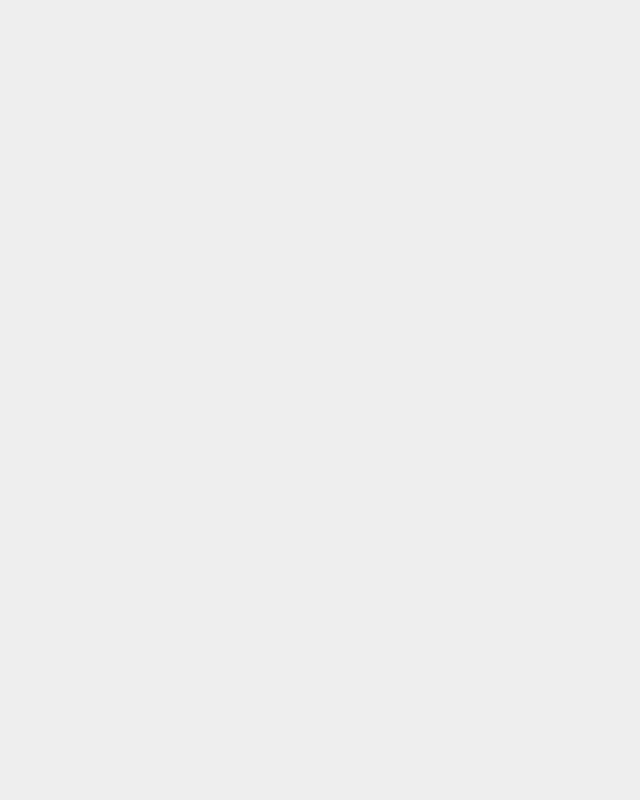
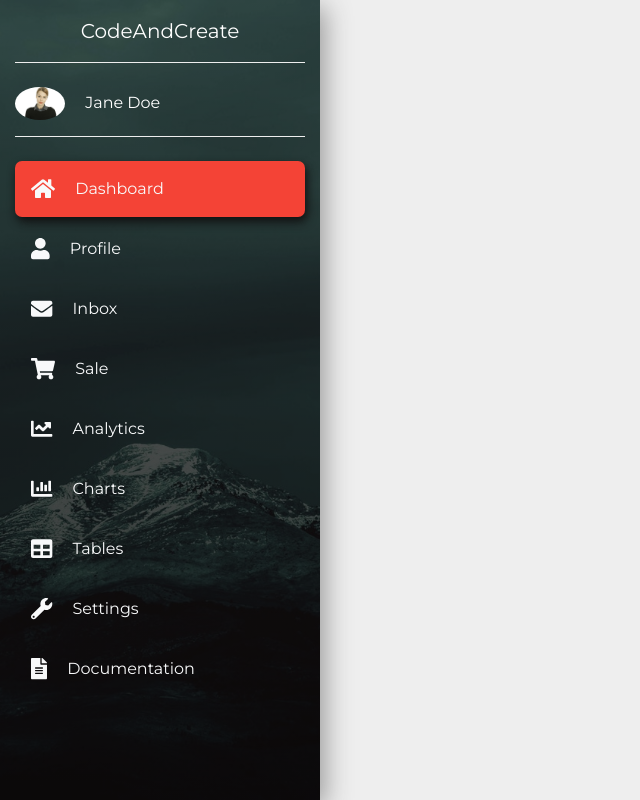
Before and after one commit to Jasenpan1987/bootstrap-partII, a plain HTML site: page index.html in a window 1280 px wide. Shown: the whole page, without its empty margins (0-640 px from the left). Drawn offline with nearby package versions, Linux system fonts and the light colour scheme.

Commit message:
side-navbar

```diff
--- a/index.html
+++ b/index.html
@@ -1,22 +1,119 @@
 <!doctype html>
 <html lang="en">
+
 <head>
   <meta charset="utf-8">
   <meta name="viewport" content="width=device-width, initial-scale=1, shrink-to-fit=no">
   <link rel="title icon" href="images/title-img.png">
-    <link rel="stylesheet" href="https://stackpath.bootstrapcdn.com/bootstrap/4.1.1/css/bootstrap.min.css" integrity="sha384-WskhaSGFgHYWDcbwN70/dfYBj47jz9qbsMId/iRN3ewGhXQFZCSftd1LZCfmhktB" crossorigin="anonymous">
-    <script defer src="https://use.fontawesome.com/releases/v5.0.13/js/all.js" integrity="sha384-xymdQtn1n3lH2wcu0qhcdaOpQwyoarkgLVxC/wZ5q7h9gHtxICrpcaSUfygqZGOe" crossorigin="anonymous"></script>
+  <link rel="stylesheet" href="https://stackpath.bootstrapcdn.com/bootstrap/4.1.1/css/bootstrap.min.css" integrity="sha384-WskhaSGFgHYWDcbwN70/dfYBj47jz9qbsMId/iRN3ewGhXQFZCSftd1LZCfmhktB"
+    crossorigin="anonymous">
+  <script defer src="https://use.fontawesome.com/releases/v5.0.13/js/all.js" integrity="sha384-xymdQtn1n3lH2wcu0qhcdaOpQwyoarkgLVxC/wZ5q7h9gHtxICrpcaSUfygqZGOe"
+    crossorigin="anonymous"></script>
   <link href="https://fonts.googleapis.com/css?family=Montserrat" rel="stylesheet">
   <link rel="stylesheet" href="style.css">
   <title>Admin Dashboard</title>
 </head>
+
 <body>
+  <!-- navbar start -->
+  <nav class="navbar navbar-expand-md navbar-light">
+    <button class="navbar-toggler ml-auto mb-2 bg-light" type="button" data-toggle="collapse" data-target="#mynavbar">
+      <span class="navbar-toggler-icon"></span>
+    </button>
+    <div class="collapse navbar-collapse" id="mynavbar">
+      <div class="container-fluid">
+        <div class="row">
+          <!-- sidebar start -->
+          <div class="col-lg-3 sidebar fixed-top">
+            <a href="#" class="navbar-brand text-white d-block mx-auto text-center py-3 mb-4 bottom-border">CodeAndCreate</a>
+            <div class="bottom-border pb-3">
+              <img src="images/admin.jpeg" alt="logo" width="50" class="rounded-circle mr-3">
+              <a href="#" class="text-white">Jane Doe</a>
+            </div>
+            <ul class="navbar-nav flex-column mt-4">
+              <li class="nav-item">
+                <a href="#" class="nav-link text-light p-3 mb-1 current">
+                  <i class="fas fa-home text-light fa-lg mr-3"></i>
+                  Dashboard
+                </a>
+              </li>
+
+              <li class="nav-item">
+                <a href="#" class="nav-link text-light p-3 mb-1 sidebar-link">
+                  <i class="fas fa-user text-light fa-lg mr-3"></i>
+                  Profile
+                </a>
+              </li>
+
+              <li class="nav-item">
+                <a href="#" class="nav-link text-light p-3 mb-1 sidebar-link">
+                  <i class="fas fa-envelope text-light fa-lg mr-3"></i>
+                  Inbox
+                </a>
+              </li>
+
+              <li class="nav-item">
+                <a href="#" class="nav-link text-light p-3 mb-1 sidebar-link">
+                  <i class="fas fa-shopping-cart text-light fa-lg mr-3"></i>
+                  Sale
+                </a>
+              </li>
+
+              <li class="nav-item">
+                <a href="#" class="nav-link text-light p-3 mb-1 sidebar-link">
+                  <i class="fas fa-chart-line text-light fa-lg mr-3"></i>
+                  Analytics
+                </a>
+              </li>
+
+              <li class="nav-item">
+                <a href="#" class="nav-link text-light p-3 mb-1 sidebar-link">
+                  <i class="fas fa-chart-bar text-light fa-lg mr-3"></i>
+                  Charts
+                </a>
+              </li>
+
+              <li class="nav-item">
+                <a href="#" class="nav-link text-light p-3 mb-1 sidebar-link">
+                  <i class="fas fa-table text-light fa-lg mr-3"></i>
+                  Tables
+                </a>
+              </li>
+
+              <li class="nav-item">
+                <a href="#" class="nav-link text-light p-3 mb-1 sidebar-link">
+                  <i class="fas fa-wrench text-light fa-lg mr-3"></i>
+                  Settings
+                </a>
+              </li>
+
+              <li class="nav-item">
+                <a href="#" class="nav-link text-light p-3 mb-1 sidebar-link">
+                  <i class="fas fa-file-alt text-light fa-lg mr-3"></i>
+                  Documentation
+                </a>
+              </li>
+            </ul>
+          </div>
+          <!-- sidebar ends  -->
+          <!-- topnav start -->
+          <div class="col-lg-9"></div>
+          <!-- topnav ends  -->
+        </div>
+      </div>
+    </div>
+  </nav>
+
+  <!-- navbar ends  -->
 
 
-
-    <script src="https://code.jquery.com/jquery-3.3.1.slim.min.js" integrity="sha384-q8i/X+965DzO0rT7abK41JStQIAqVgRVzpbzo5smXKp4YfRvH+8abtTE1Pi6jizo" crossorigin="anonymous"></script>
-    <script src="https://cdnjs.cloudflare.com/ajax/libs/popper.js/1.14.3/umd/popper.min.js" integrity="sha384-ZMP7rVo3mIykV+2+9J3UJ46jBk0WLaUAdn689aCwoqbBJiSnjAK/l8WvCWPIPm49" crossorigin="anonymous"></script>
-    <script src="https://stackpath.bootstrapcdn.com/bootstrap/4.1.1/js/bootstrap.min.js" integrity="sha384-smHYKdLADwkXOn1EmN1qk/HfnUcbVRZyYmZ4qpPea6sjB/pTJ0euyQp0Mk8ck+5T" crossorigin="anonymous"></script>
+  <script src="https://code.jquery.com/jquery-3.3.1.slim.min.js" integrity="sha384-q8i/X+965DzO0rT7abK41JStQIAqVgRVzpbzo5smXKp4YfRvH+8abtTE1Pi6jizo"
+    crossorigin="anonymous"></script>
+  <script src="https://cdnjs.cloudflare.com/ajax/libs/popper.js/1.14.3/umd/popper.min.js" integrity="sha384-ZMP7rVo3mIykV+2+9J3UJ46jBk0WLaUAdn689aCwoqbBJiSnjAK/l8WvCWPIPm49"
+    crossorigin="anonymous"></script>
+  <script src="https://stackpath.bootstrapcdn.com/bootstrap/4.1.1/js/bootstrap.min.js" integrity="sha384-smHYKdLADwkXOn1EmN1qk/HfnUcbVRZyYmZ4qpPea6sjB/pTJ0euyQp0Mk8ck+5T"
+    crossorigin="anonymous"></script>
   <script src="script.js"></script>
 </body>
+
 </html>
--- a/style.css
+++ b/style.css
@@ -1,4 +1,43 @@
 body {
-  font-family: 'Montserrat', sans-serif;
+  font-family: "Montserrat", sans-serif;
   background-color: #eee;
 }
+
+/* navbar start */
+.sidebar {
+  height: 100vh;
+  background: linear-gradient(rgba(0, 0, 0, 0.6), rgba(0, 0, 0, 0.8)),
+    url(images/img1.jpeg);
+  background-position: center;
+  background-repeat: no-repeat;
+  background-size: cover;
+  box-shadow: 5px 7px 25px #999;
+}
+
+.bottom-border {
+  border-bottom: 1px groove #eee;
+}
+
+.sidebar-link {
+  transition: all 0.4s ease;
+}
+
+.sidebar-link:hover {
+  background-color: #444;
+  border-radius: 5px;
+}
+
+.current {
+  background-color: #f44336;
+  border-radius: 7px;
+  box-shadow: 2px 5px 10px #111;
+  transition: all 0.3s ease;
+}
+
+.current:hover {
+  background-color: #f66436;
+  border-radius: 7px;
+  box-shadow: 2px 5px 20px #111;
+  transform: translateY(-2px);
+}
+/* navbar ends */
```
Lines whose indentation alone changed are shown as unchanged.
